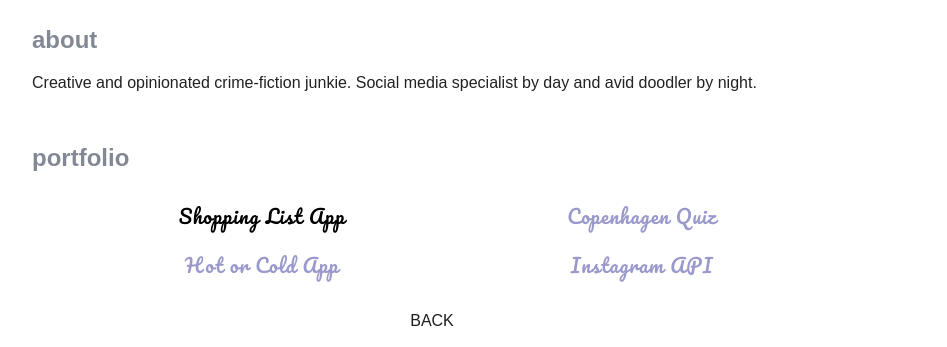
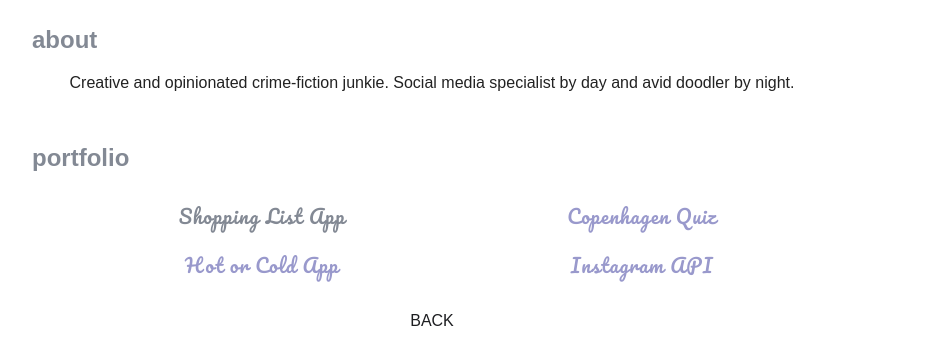
Before and after one commit to hwahle/helen-wahle-portfolio, a plain HTML site: page index.html in a window 1280 px wide. In both pictures the pointer is over the link "Shopping List App". Shown: the part 429-776 px from the top of the page, without its empty margins (208-1155 px from the left). Drawn offline with nearby package versions, Linux system fonts and the light colour scheme; a script that the page names is missing; a web font is replaced by a local one.

Commit message:
centered intro

```diff
--- a/css/style.css
+++ b/css/style.css
@@ -136,7 +136,7 @@ a:link {
 }
 
 a:hover {
-    color: black;
+    color: #838994;
 }
 
 a:visited {
@@ -156,6 +156,11 @@ a:visited {
 .social > li {
     display: inline-block;
 }
+
+.introduction-section p {
+    text-align: center;
+}
+
 .introduction > p,
 .location > p,
 .content-footer > p {
```
